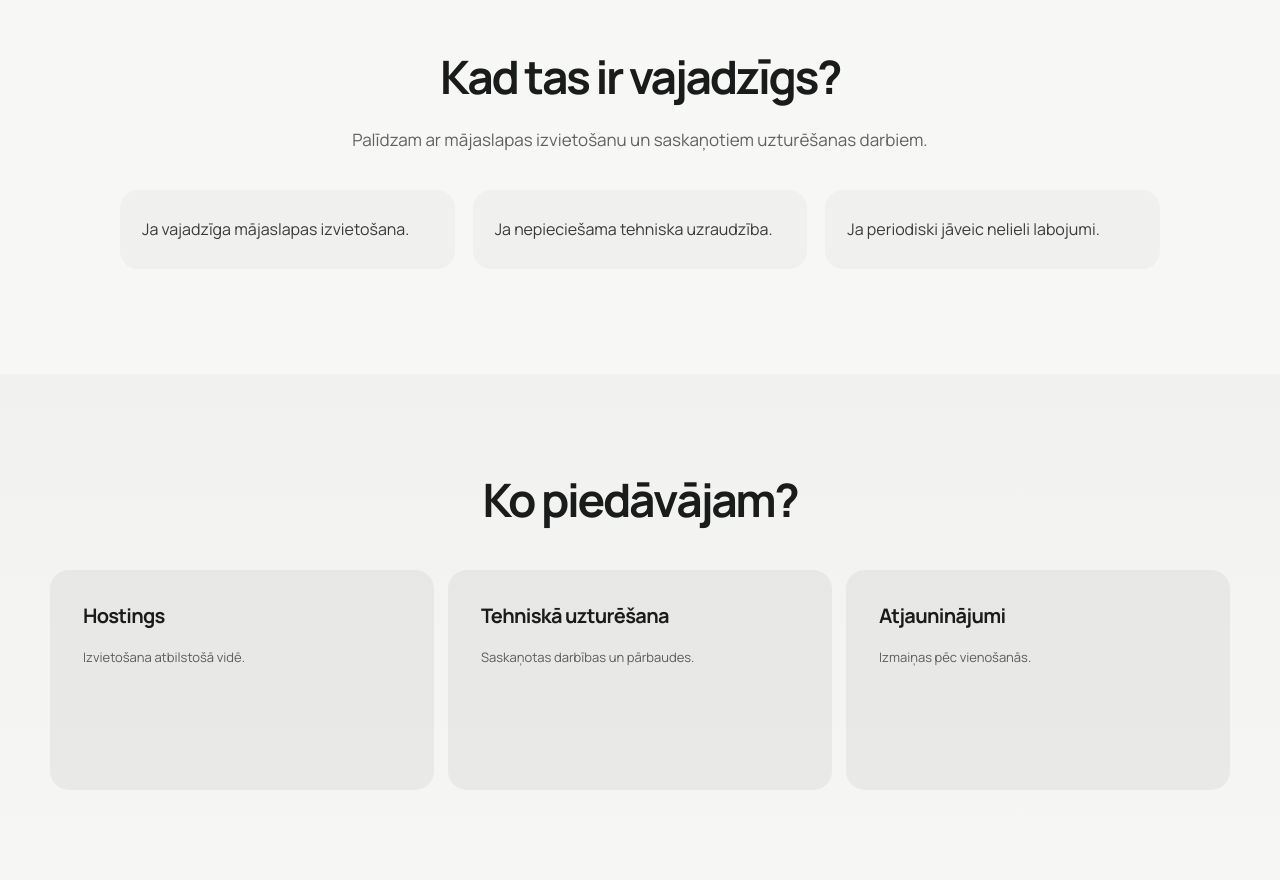
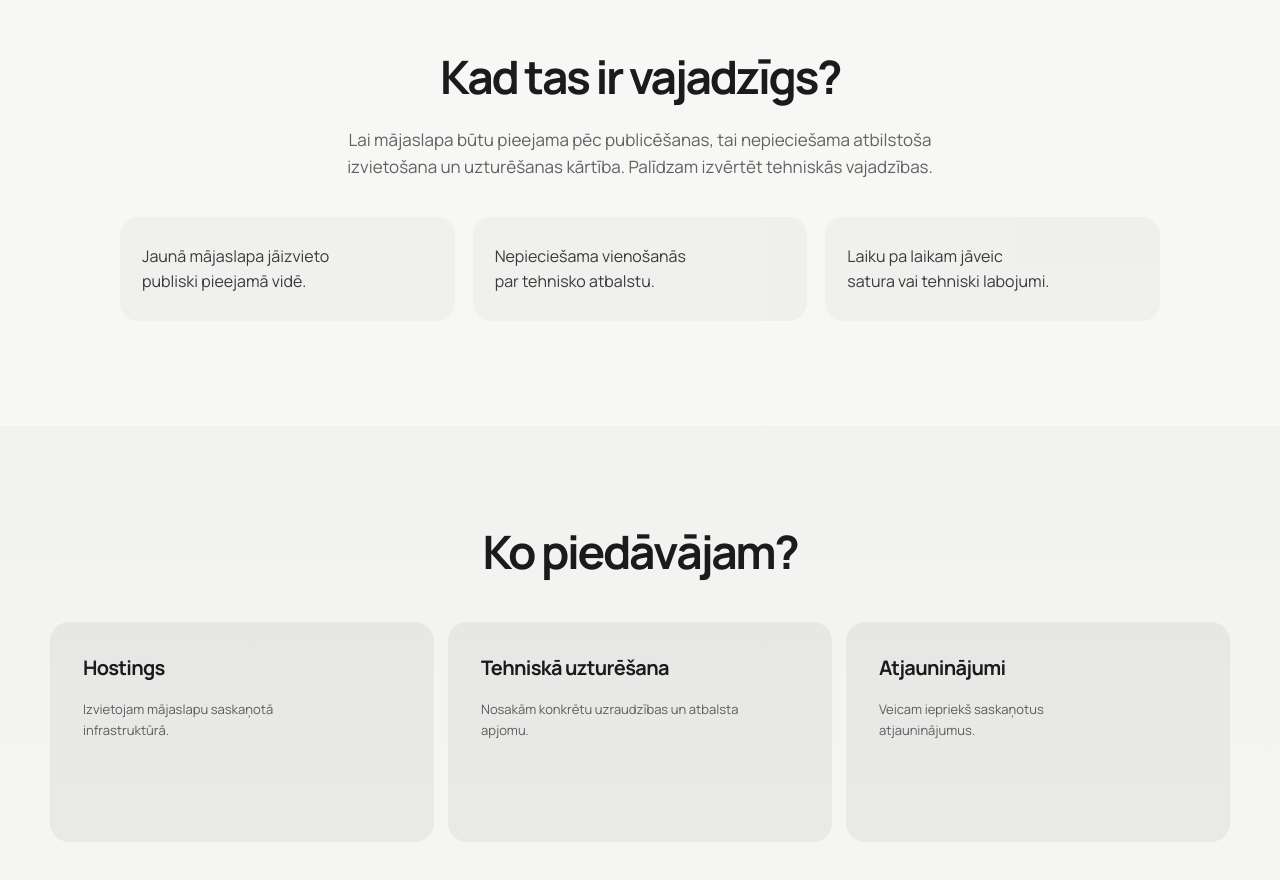
Before and after one commit to davisl24/WEBSITEAGENCY, a Next.js app: page /pakalpojumi/hostings in a window 1280 px wide. Shown: the part 500-1380 px from the top of the page. Built offline with nearby package versions, Linux system fonts and the light colour scheme; no server answers.

Commit message:
Sharpen customer problem and service value: hostings

```diff
--- a/app/pakalpojumi/hostings/page.tsx
+++ b/app/pakalpojumi/hostings/page.tsx
@@ -4,24 +4,24 @@ import KestrelServiceTemplate, { type ServiceInfo } from "../../components/Kestr
 export const metadata: Metadata = {title:"Mājaslapa darbojas bez raizēm | Kestrel",description:"Palīdzam ar mājaslapas izvietošanu un saskaņotiem uzturēšanas darbiem."};
 const service: ServiceInfo = {
   "title": "Mājaslapa darbojas bez raizēm",
-  "intro": "Palīdzam ar mājaslapas izvietošanu un saskaņotiem uzturēšanas darbiem.",
+  "intro": "Lai mājaslapa būtu pieejama pēc publicēšanas, tai nepieciešama atbilstoša izvietošana un uzturēšanas kārtība. Palīdzam izvērtēt tehniskās vajadzības.",
   "audience": [
-    "Ja vajadzīga mājaslapas izvietošana.",
-    "Ja nepieciešama tehniska uzraudzība.",
-    "Ja periodiski jāveic nelieli labojumi."
+    "Jaunā mājaslapa jāizvieto publiski pieejamā vidē.",
+    "Nepieciešama vienošanās par tehnisko atbalstu.",
+    "Laiku pa laikam jāveic satura vai tehniski labojumi."
   ],
   "offers": [
     {
       "title": "Hostings",
-      "detail": "Izvietošana atbilstošā vidē."
+      "detail": "Izvietojam mājaslapu saskaņotā infrastruktūrā."
     },
     {
       "title": "Tehniskā uzturēšana",
-      "detail": "Saskaņotas darbības un pārbaudes."
+      "detail": "Nosakām konkrētu uzraudzības un atbalsta apjomu."
     },
     {
       "title": "Atjauninājumi",
-      "detail": "Izmaiņas pēc vienošanās."
+      "detail": "Veicam iepriekš saskaņotus atjauninājumus."
     }
   ],
   "included": [
```
